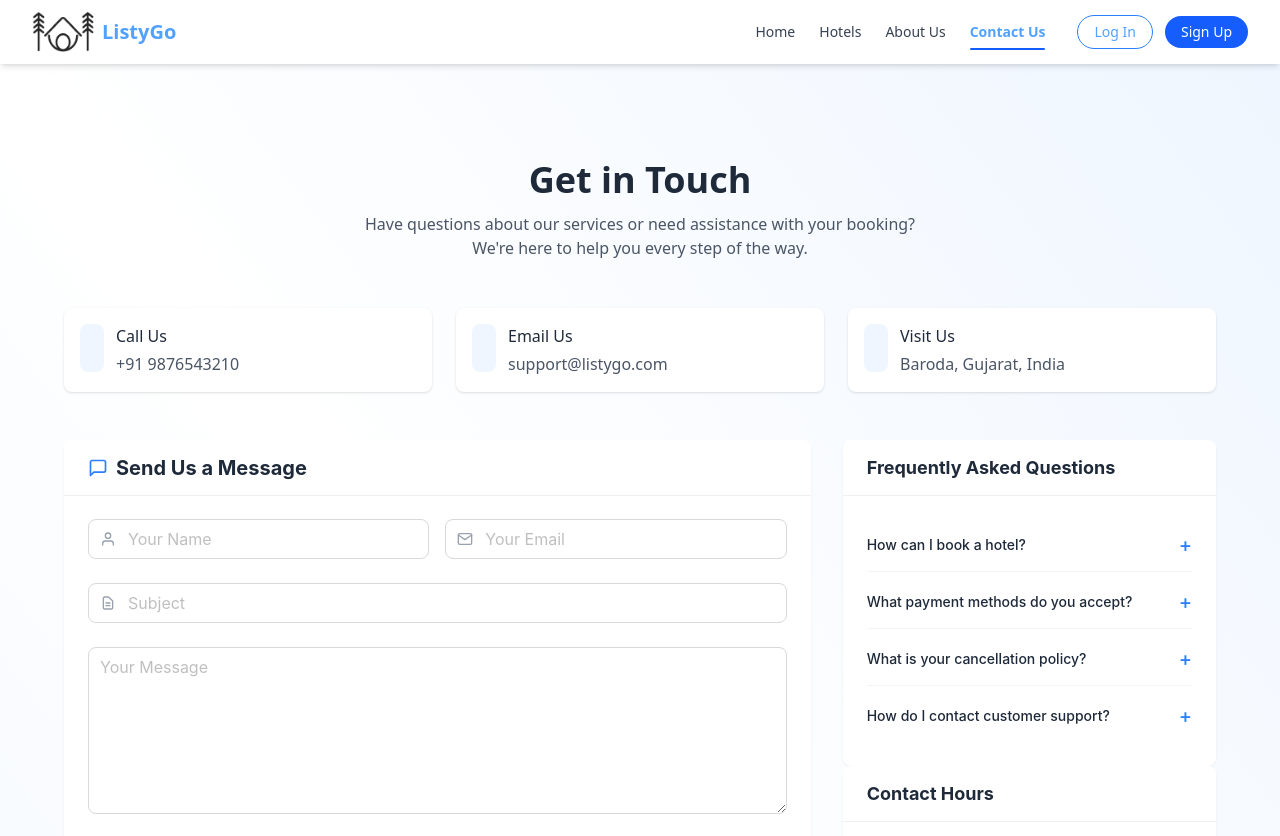
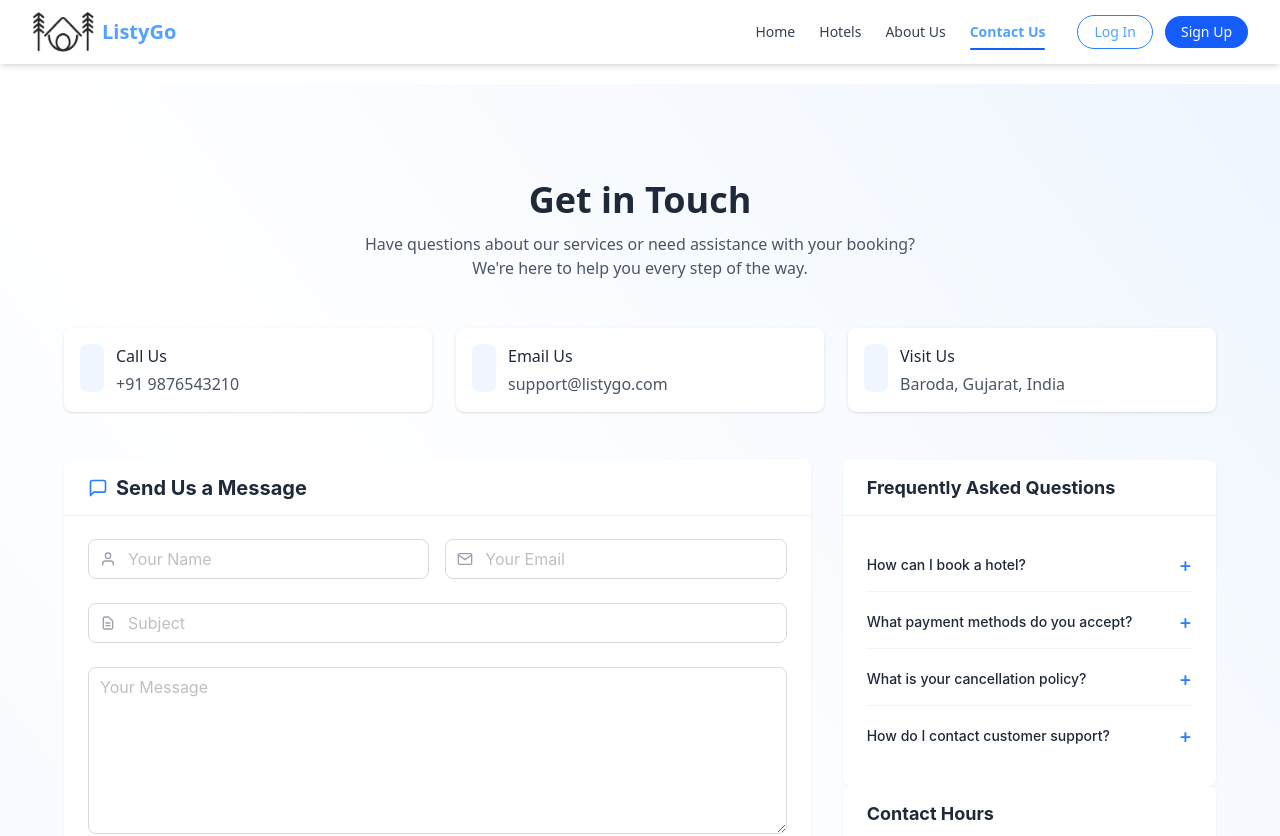
Before and after one commit to Aditya-Garg10/Listygo, a React (Vite) app: page /contact in a window 1280 px wide. Shown: the top 836 px of the page. Built offline with nearby package versions, Linux system fonts and the light colour scheme; no server answers.

Commit message:
fix: adjust margin for ContactPage layout

```diff
--- a/src/Pages/ContactPage.jsx
+++ b/src/Pages/ContactPage.jsx
@@ -120,7 +120,7 @@ const ContactPage = () => {
   };
 
   return (
-    <div className="min-h-screen bg-gradient-to-tr from-blue-50 via-white to-blue-50 pt-24 pb-16 px-4">
+    <div className="min-h-screen mt-5 bg-gradient-to-tr from-blue-50 via-white to-blue-50 pt-24 pb-16 px-4">
       {/* Page Header */}
       <motion.div
         initial={{ opacity: 0, y: -20 }}
```
